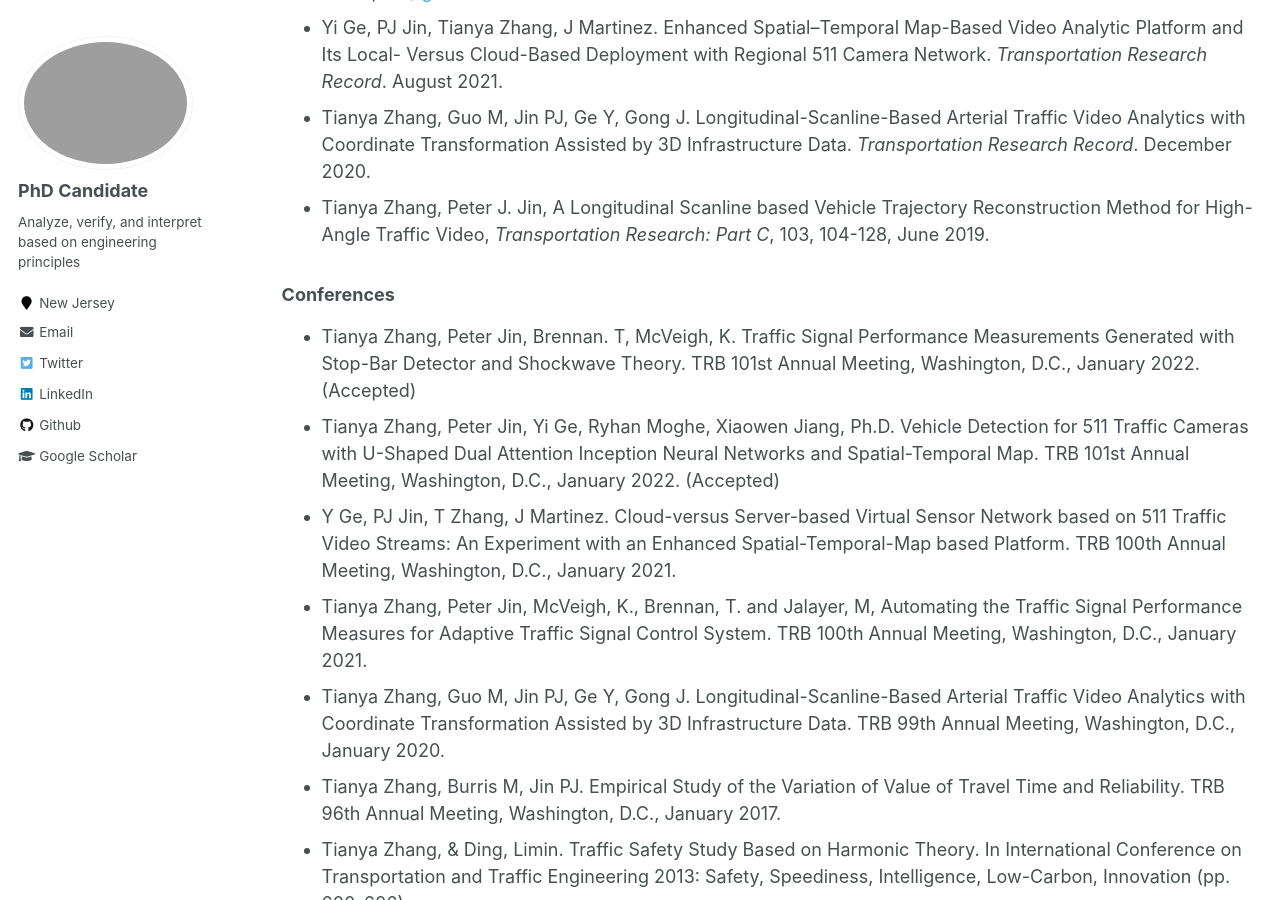
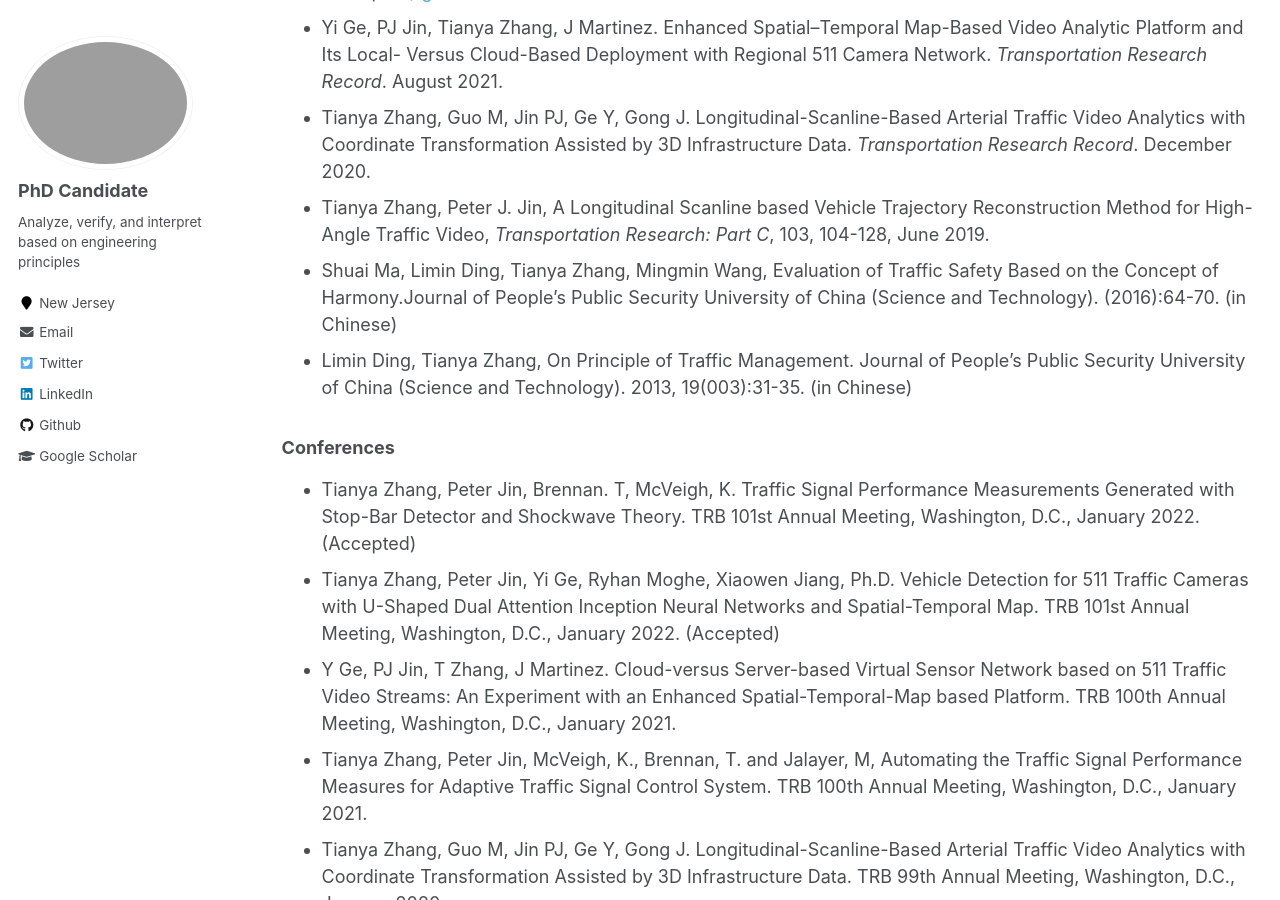
Before and after one commit to TeRyZh/Website, a Jekyll site: the page built from _pages/publications.md, in a window 1280 px wide and 900 px high, scrolled down 451 px. Built offline with Jekyll 4.4.1, drawn with Linux system fonts in a browser that asks for light colours.

Commit message:
Update publications.md

```diff
--- a/_pages/publications.md
+++ b/_pages/publications.md
@@ -22,6 +22,9 @@ author_profile: true
 * Yi Ge, PJ Jin, Tianya Zhang, J Martinez. Enhanced Spatial–Temporal Map-Based Video Analytic Platform and Its Local- Versus Cloud-Based Deployment with Regional 511 Camera Network. *Transportation Research Record*. August 2021.
 * Tianya Zhang, Guo M, Jin PJ, Ge Y, Gong J. Longitudinal-Scanline-Based Arterial Traffic Video Analytics with Coordinate Transformation Assisted by 3D Infrastructure Data. *Transportation Research Record*. December 2020.
 * Tianya Zhang, Peter J. Jin, A Longitudinal Scanline based Vehicle Trajectory Reconstruction Method for High-Angle Traffic Video, *Transportation Research: Part C*, 103, 104-128, June 2019.
+* Shuai Ma, Limin Ding, Tianya Zhang, Mingmin Wang, Evaluation of Traffic Safety Based on the Concept of Harmony.Journal of People’s Public Security University of China (Science and Technology). (2016):64-70. (in Chinese)
+* Limin Ding, Tianya Zhang, On Principle of Traffic Management. Journal of People’s Public Security University of China (Science and Technology). 2013, 19(003):31-35. (in Chinese)
+
 
 ### Conferences
 * Tianya Zhang, Peter Jin, Brennan. T, McVeigh, K. Traffic Signal Performance Measurements Generated with Stop-Bar Detector and Shockwave Theory. TRB 101st Annual Meeting, Washington, D.C., January 2022. (Accepted)
```
